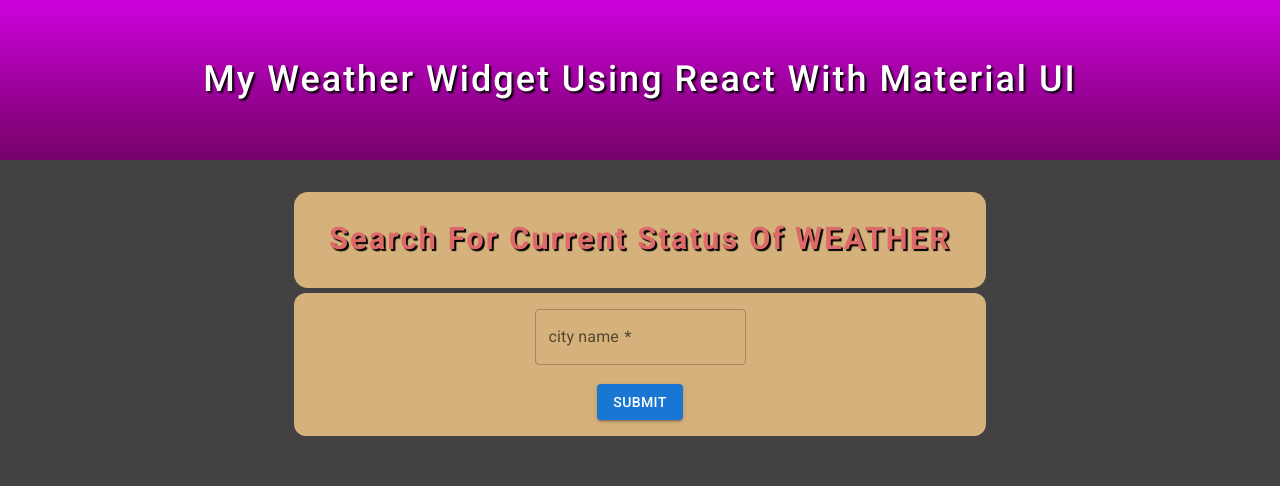
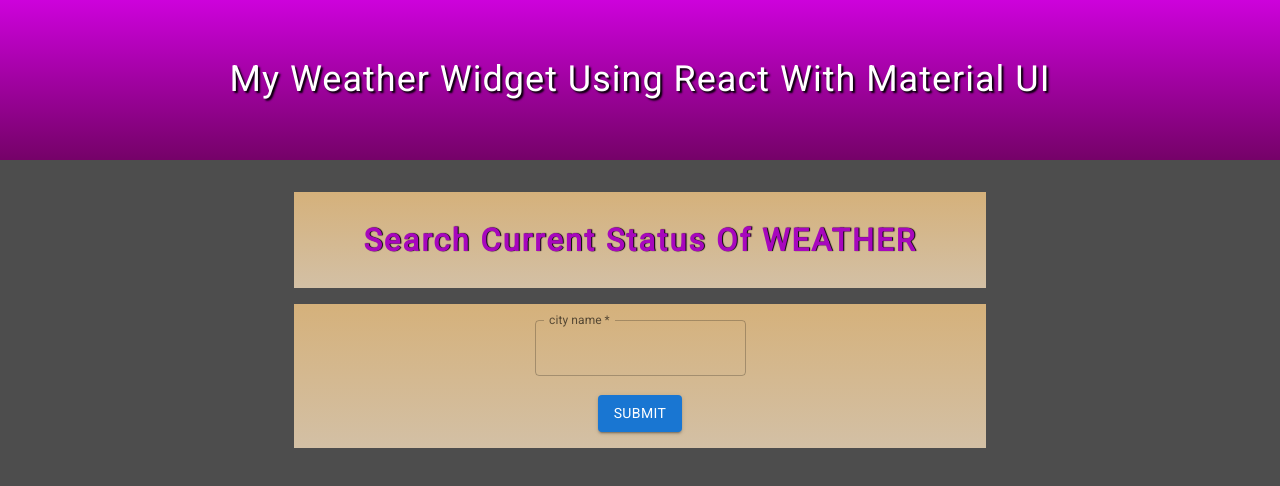
Before and after one commit to mahen290/Weather_MUI_React, a React (Vite) app: page / in a window 1280 px wide. Shown: the top 486 px of the page. Built offline with nearby package versions, Linux system fonts and the light colour scheme.

Commit message:
Major Changes useState Hook Introduced In This Project

```diff
--- a/index.html
+++ b/index.html
@@ -5,9 +5,9 @@
   <meta charset = "UTF-8" />
   <meta name = "viewport" content = "width = device-width, initial-scale = 1.0" />
 
-  <link rel = "preconnect" href = "https://fonts.googleapis.com">
-  <link rel = "preconnect" href = "https://fonts.gstatic.com" crossorigin>
-  <link href = "https://fonts.googleapis.com/css2?family=Roboto:ital,wght@0,100;0,300;0,400;0,500;0,700;0,900;1,100;1,300;1,400;1,500;1,700;1,900&display=swap" rel="stylesheet">
+  <link rel = "preconnect" href = "https://fonts.googleapis.com" />
+  <link rel = "preconnect" href = "https://fonts.gstatic.com" crossorigin />
+  <link href = "https://fonts.googleapis.com/css2?family = Roboto:ital,wght@0,100;0,300;0,400;0,500;0,700;0,900;1,100;1,300;1,400;1,500;1,700;1,900&display=swap" rel = "stylesheet" />
 
   <title> My_Weather_MUI </title>
 </head>
--- a/src/App.css
+++ b/src/App.css
@@ -8,14 +8,5 @@ h1
         color: white;
         text-shadow: 2px 2px 2px black;
         text-align: center;
+        letter-spacing: 1px;
     }
-
-.btn_style
-    {
-        margin-left: 50px;
-        margin-top: 50px;
-        display: flex;
-        flex-direction: row;
-        flex-wrap: wrap;
-        justify-content: flex-start;
-    }
--- a/src/components/SearchBox.css
+++ b/src/components/SearchBox.css
@@ -3,23 +3,26 @@ h2
         width: 54%;
         height: 6rem;
         margin: 2rem auto;
-        padding: 1.75rem;
-        background-color: rgb(213, 177, 123);
-        border-radius: 14px;
+        padding: 1.89rem;
+        background: linear-gradient(rgb(213, 177, 123), rgb(211, 192, 165));
         font-size: 31px;
         font-weight: bolder;
-        color: rgb(222, 105, 105);
+        color:rgb(167, 7, 189);
         text-align: center;
-        text-shadow: 2px 2px 1px black;
+        text-shadow: 1px 0px 1px black;
         letter-spacing: 2px;
     }
 .SearchForm
     {
         width: 54%;
         height: auto;
-        margin: -1.70rem auto;
+        margin: -1rem auto;
         padding: 1rem;
-        background-color: rgb(213, 177, 123);
-        border-radius: 12px;
+        background: linear-gradient(rgb(213, 177, 123), rgb(211, 192, 165));
+        display: flex;
+        flex-direction: column;
+        flex-wrap: wrap;
+        justify-content: center;
+        align-items: center;
         text-align: center;
     }
--- a/src/components/SearchBox.jsx
+++ b/src/components/SearchBox.jsx
@@ -2,20 +2,34 @@ import React from 'react';
 import './SearchBox.css';
 import TextField from '@mui/material/TextField';
 import Button from '@mui/material/Button';
+import { useState } from 'react';
 
 function SearchBox() {
+
+  const [ city, setCity ] = useState(" ");
+  const CityChanger = (event) => {
+    console.log(event);
+    setCity(event.target.value);
+  };
+
+  const HandleSubmit = (event) => {
+    event.preventDefault();
+    console.log(city);
+    setCity(" ");
+  };
+
   return (
     <div>
-      <h2> Search For Current Status Of WEATHER </h2>
+      <h2> Search Current Status Of WEATHER </h2>
       <div className = "SearchForm">
-      <form >
-        <TextField id = "city" label = "city name" variant = "outlined" required />
+      <form onSubmit = { HandleSubmit }>
+        <TextField id = "city" label = "city name" variant = "outlined" value = { city } onChange = { CityChanger } required />
         <br /> <br />
         <Button variant = "contained" type = "submit"> SUBMIT </Button>
       </form>
       </div>
     </div>
-  )
+  );
 }
 
 export default SearchBox;
--- a/src/index.css
+++ b/src/index.css
@@ -6,9 +6,8 @@
         font-family: "Roboto", sans-serif;
         font-weight: 500;
         font-style: normal;
-        letter-spacing: 2px;
     }
 body
     {
-        background-color: rgb(67, 65, 65);
+        background-color: rgb(77, 77, 77);
     }
--- a/src/main.jsx
+++ b/src/main.jsx
@@ -2,7 +2,7 @@ import React from 'react';
 import ReactDOM from 'react-dom/client';
 import App from './App.jsx';
 import './index.css';
-// import '@fontsource/roboto/400.css';
+import '@fontsource/roboto/400.css';
 
 ReactDOM.createRoot(document.getElementById('root')).render(
   <React.StrictMode>
```
Also changed, not shown: package.json (line endings or trailing spaces).
